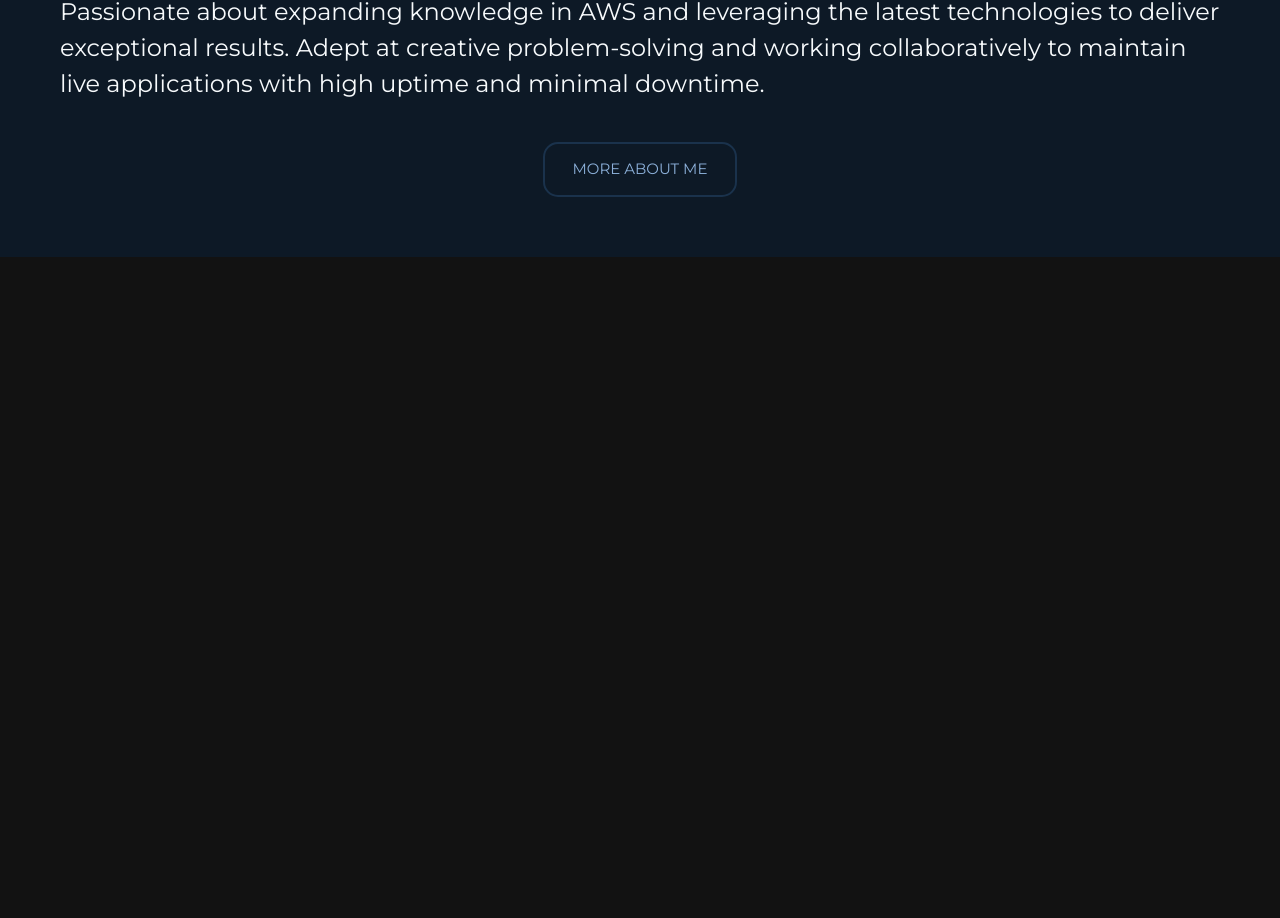
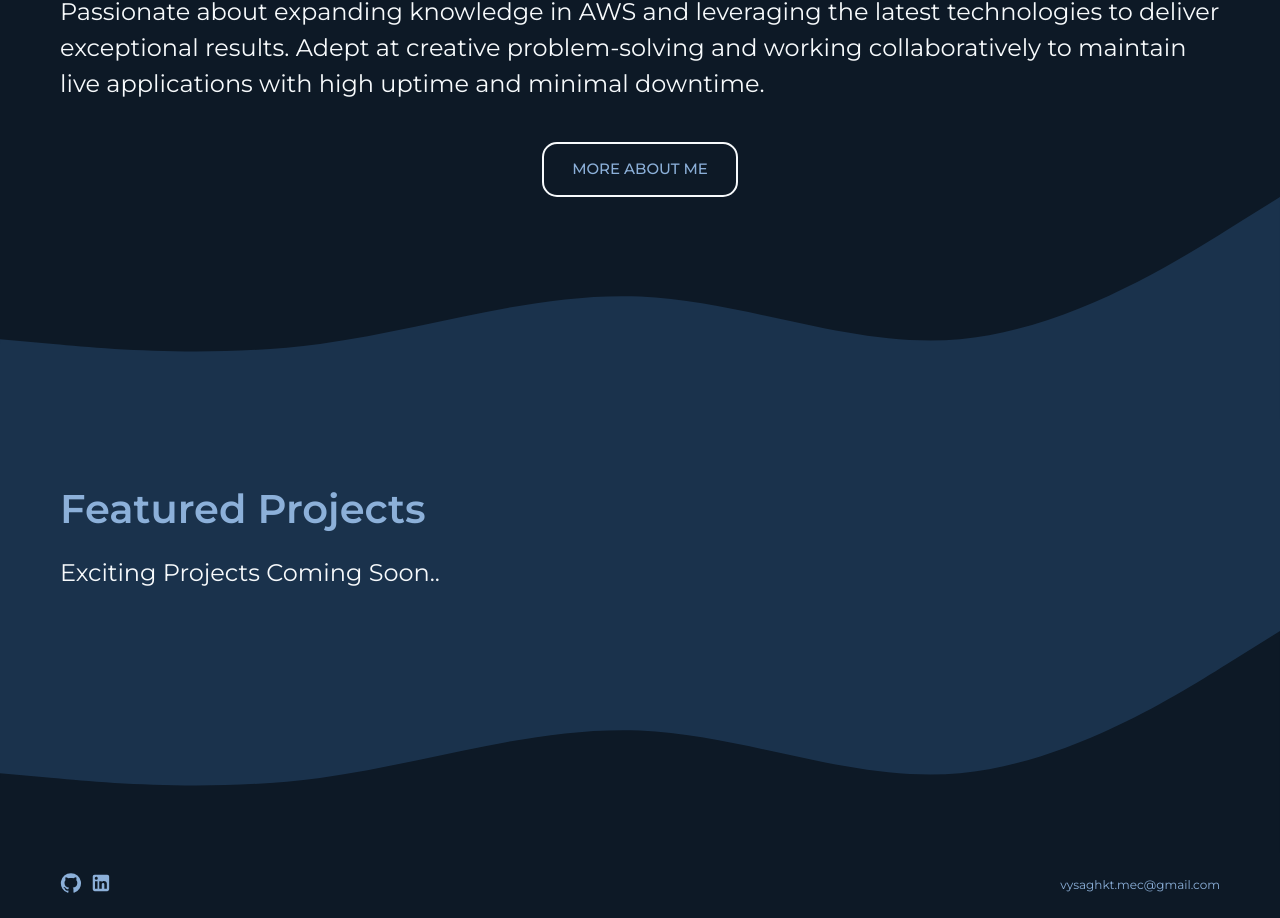
Before and after one commit to vysaghthambi/portfolio, a Next.js app: page /home in a window 1280 px wide. Shown: the part 1050-1968 px from the top of the page. Before the commit the page ends 1307 px from the top, so only its background shows below. Built offline with nearby package versions, Linux system fonts and the light colour scheme.

Commit message:
feat: add project and footer section
added section for showcase projects and implemented the footer

```diff
--- a/src/app/home/page.module.css
+++ b/src/app/home/page.module.css
@@ -18,7 +18,7 @@
 	animation: 700ms ease-out 0s 1 slideInFromTop;
 }
 
-.HeroSection .TextContainer>div {
+.HeroSection .TextContainer > div {
 	display: flex;
 	align-items: center;
 
@@ -38,16 +38,26 @@
 	animation: 700ms ease-out 0s 1 slideInFromBottom;
 }
 
-.AboutSection:global(.MuiBox-root) {
+.Section:global(.MuiBox-root) {
 	display: flex;
 	flex-direction: column;
 
 	background-color: var(--mui-palette-primary-main);
 	padding: 6rem;
+	padding-bottom: 0;
 }
 
-.AboutSection .AboutMoreLink {
+.Section .DetailsLink {
 	align-self: center;
+}
+
+.About:global(.MuiBox-root) {
+	background-color: var(--mui-palette-primary-main);
+}
+
+.Project:global(.MuiBox-root) {
+	background-color: var(--mui-palette-secondary-main);
+	margin-top: -0.4rem;
 }
 
 @keyframes slideInFromBottom {
--- a/src/app/home/page.tsx
+++ b/src/app/home/page.tsx
@@ -3,8 +3,10 @@ import Box from "@mui/material/Box";
 
 import ArrowDownwardIcon from "@mui/icons-material/ArrowDownward";
 
+import { StyledLinkButton } from "@/components/common/StyledLinkButton/StyledLinkButton";
+import WaveBorder from "@/components/common/WaveBorder/WaveBorder";
+
 import style from "./page.module.css";
-import { StyledLinkButton } from "@/components/common/StyledLinkButton/StyledLinkButton";
 
 export default function Home() {
   return (
@@ -30,7 +32,7 @@ export default function Home() {
         <Box className={style.HeroSectionFooter} />
       </Box>
 
-      <Box className={style.AboutSection}>
+      <Box className={[style.Section, style.About].join(" ")}>
         <Typography fontSize="4rem" fontWeight={600} color="text.primary">
           Hello, I&apos;m Vysagh K T
         </Typography>
@@ -43,8 +45,20 @@ export default function Home() {
           collaboratively to maintain live applications with high uptime and minimal downtime.
         </Typography>
 
-        <StyledLinkButton title="More About Me" href="/about" className={style.AboutMoreLink} />
+        <StyledLinkButton title="More About Me" href="/about" className={style.DetailsLink} />
       </Box>
+      <WaveBorder primary />
+      <Box className={[style.Section, style.Project].join(" ")}>
+        <Typography fontSize="4rem" fontWeight={600} color="text.primary">
+          Featured Projects
+        </Typography>
+        <Typography fontSize="2.4rem" color="text.secondary" mt={2} mb={5}>
+          Exciting Projects Coming Soon..
+        </Typography>
+
+        {/* <StyledLinkButton title="View All Projects" href="/about" className={style.DetailsLink} /> */}
+      </Box>
+      <WaveBorder />
     </>
   );
 }
--- a/src/app/layout.tsx
+++ b/src/app/layout.tsx
@@ -3,6 +3,7 @@ import type { Metadata } from "next";
 import { Experimental_CssVarsProvider as CssVarsProvider } from "@mui/material/styles";
 
 import Header from "@/components/Header/Header";
+import Footer from "@/components/Footer/Footer";
 import theme from "@/utils/theme";
 
 import "./globals.css";
@@ -22,6 +23,7 @@ export default function RootLayout({
         <CssVarsProvider theme={theme} defaultMode="dark">
           <Header />
           <main>{children}</main>
+          <Footer />
         </CssVarsProvider>
       </body>
     </html>
--- /dev/null
+++ b/src/components/Footer/Footer.module.css
@@ -0,0 +1,5 @@
+.Footer:global(.MuiBox-root) {
+	background-color: var(--mui-palette-primary-main);
+	padding: 2rem 6rem;
+	margin-top: -0.5rem;
+}
--- /dev/null
+++ b/src/components/Footer/Footer.tsx
@@ -0,0 +1,39 @@
+import Box from "@mui/material/Box";
+import Stack from "@mui/material/Stack";
+import Link from "@mui/material/Link";
+import Typography from "@mui/material/Typography";
+
+import GitHubIcon from "@mui/icons-material/GitHub";
+import LinkedInIcon from "@mui/icons-material/LinkedIn";
+
+import style from "./Footer.module.css";
+
+export default function Footer() {
+  return (
+    <Box className={style.Footer}>
+      <Stack direction="row" justifyContent="space-between" alignItems="center">
+        <Stack direction="row" columnGap={1}>
+          <Link
+            href="https://github.com/vysaghthambi"
+            target="_blank"
+            rel="noopener"
+            color="inherit"
+          >
+            <GitHubIcon fontSize="large" />
+          </Link>
+          <Link
+            href="https://www.linkedin.com/in/vysagh-k-t/"
+            target="_blank"
+            rel="noopener"
+            color="inherit"
+          >
+            <LinkedInIcon fontSize="large" />
+          </Link>
+        </Stack>
+        <Stack>
+          <Typography fontSize="1.2rem">vysaghkt.mec@gmail.com</Typography>
+        </Stack>
+      </Stack>
+    </Box>
+  );
+}
--- a/src/components/common/StyledLinkButton/StyledLinkButton.tsx
+++ b/src/components/common/StyledLinkButton/StyledLinkButton.tsx
@@ -18,10 +18,11 @@ export const StyledLinkButton = styled(
   { name: "StyledLinkButton" },
 )(({ theme }) => ({
   fontSize: "1.5rem",
+  fontWeight: 500,
   color: theme.palette.text.primary,
   padding: "1.4rem 2.8rem",
   textTransform: "uppercase",
-  border: `2px solid ${theme.palette.secondary.main}`,
+  border: `2px solid ${theme.palette.text.secondary}`,
   borderRadius: 15,
   backgroundColor: "transparent",
   transition: "backgroundColor 500ms",
--- /dev/null
+++ b/src/components/common/WaveBorder/WaveBorder.tsx
@@ -0,0 +1,27 @@
+"use client";
+
+import { useTheme } from "@mui/material/styles";
+
+type WaveBorderProps = {
+  primary?: boolean;
+};
+
+export default function WaveBorder({ primary }: Readonly<WaveBorderProps>) {
+  const theme = useTheme();
+
+  return (
+    <svg
+      xmlns="http://www.w3.org/2000/svg"
+      viewBox="0 0 1440 250"
+      style={{
+        backgroundColor: primary ? theme.palette.primary.main : theme.palette.secondary.main,
+      }}
+    >
+      <path
+        fill={primary ? theme.palette.secondary.main : theme.palette.primary.main}
+        fillOpacity="1"
+        d="M0,160L60,165.3C120,171,240,181,360,165.3C480,149,600,107,720,112C840,117,960,171,1080,160C1200,149,1320,75,1380,37.3L1440,0L1440,320L1380,320C1320,320,1200,320,1080,320C960,320,840,320,720,320C600,320,480,320,360,320C240,320,120,320,60,320L0,320Z"
+      ></path>
+    </svg>
+  );
+}
```
Lines whose indentation alone changed are shown as unchanged.
